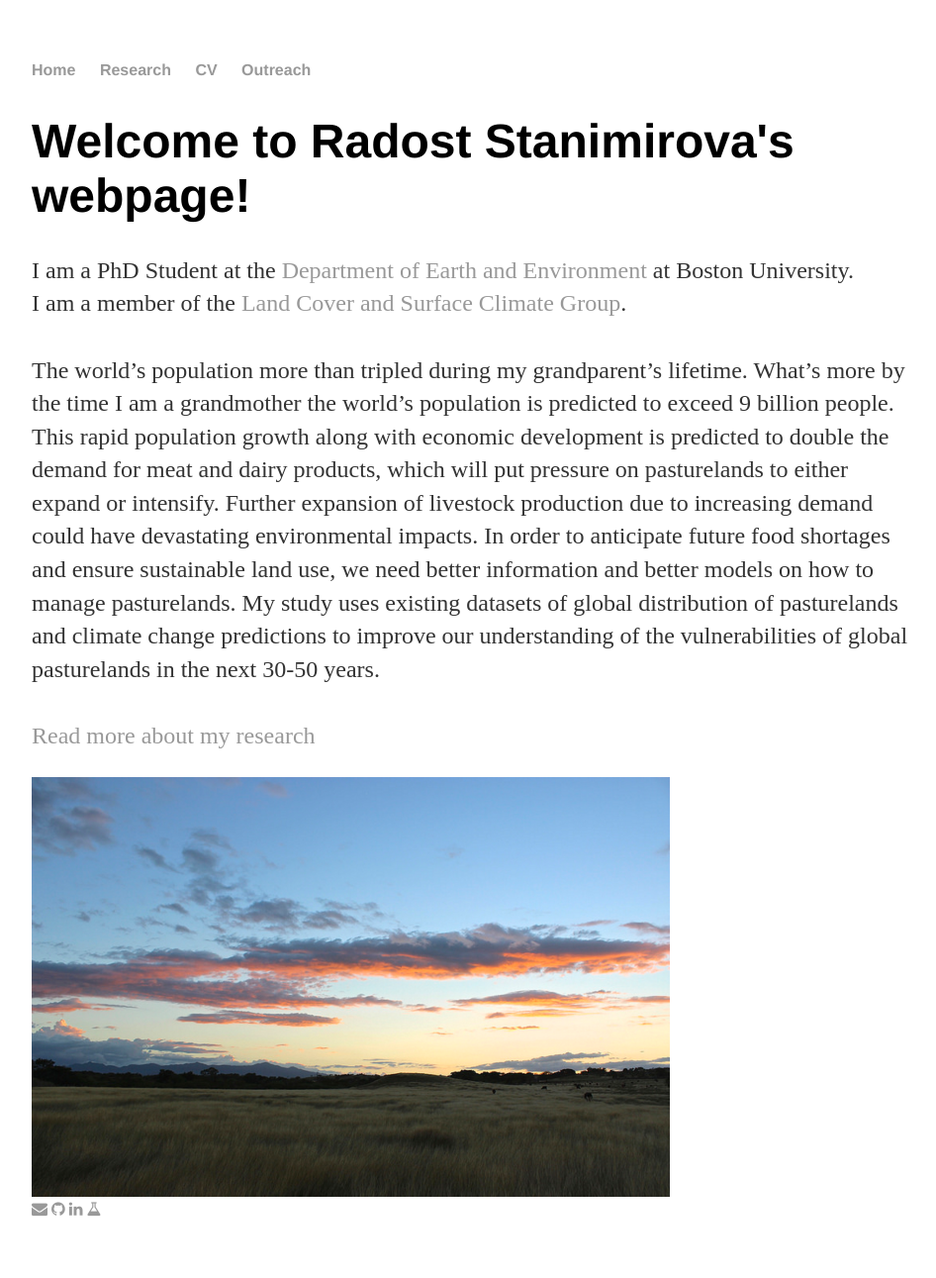
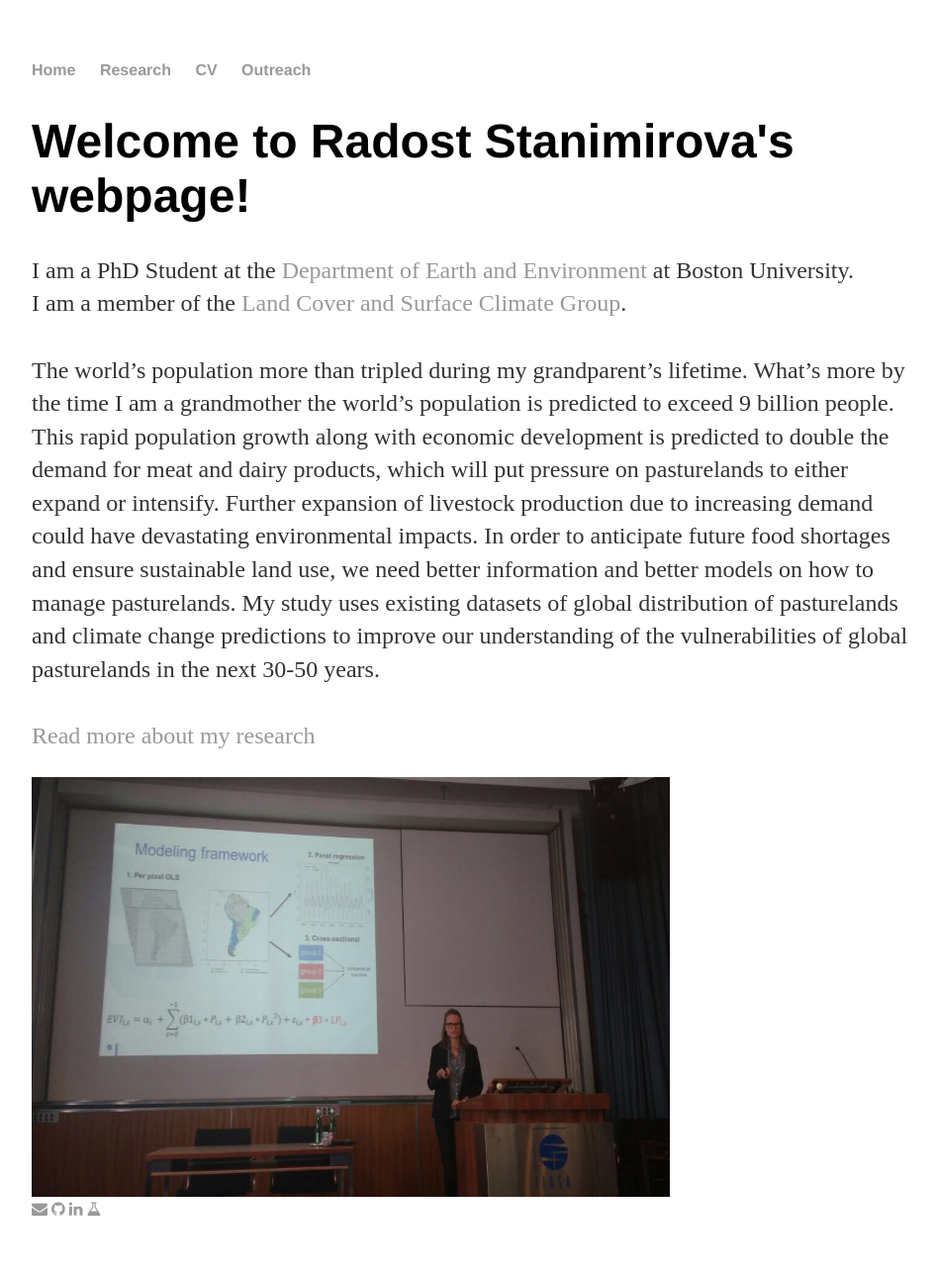
Before and after one commit to rkstan/rkstan.github.io, a Jekyll site: the page built from index.html, in a window 1280 px wide. Shown: the whole page at 99% size, without its empty margins (160-1106 px from the left). Built offline with Jekyll 4.4.1, drawn with Linux system fonts in a browser that asks for light colours.

Commit message:
changed the photo displayed on the landing page

```diff
--- a/index.html
+++ b/index.html
@@ -13,6 +13,6 @@ title: Radost Stanimirova
 				<br>
 				<a href="/research">Read more about my research</a></p>
 
-				<img style="float: center;" src="images/pasture_sunset.png" width="645" height="424">
+				<img style="float: center;" src="images/Stanimirova_final_colloquium_IIASA.JPG" width="645" height="424">
 
     		</div>
```
